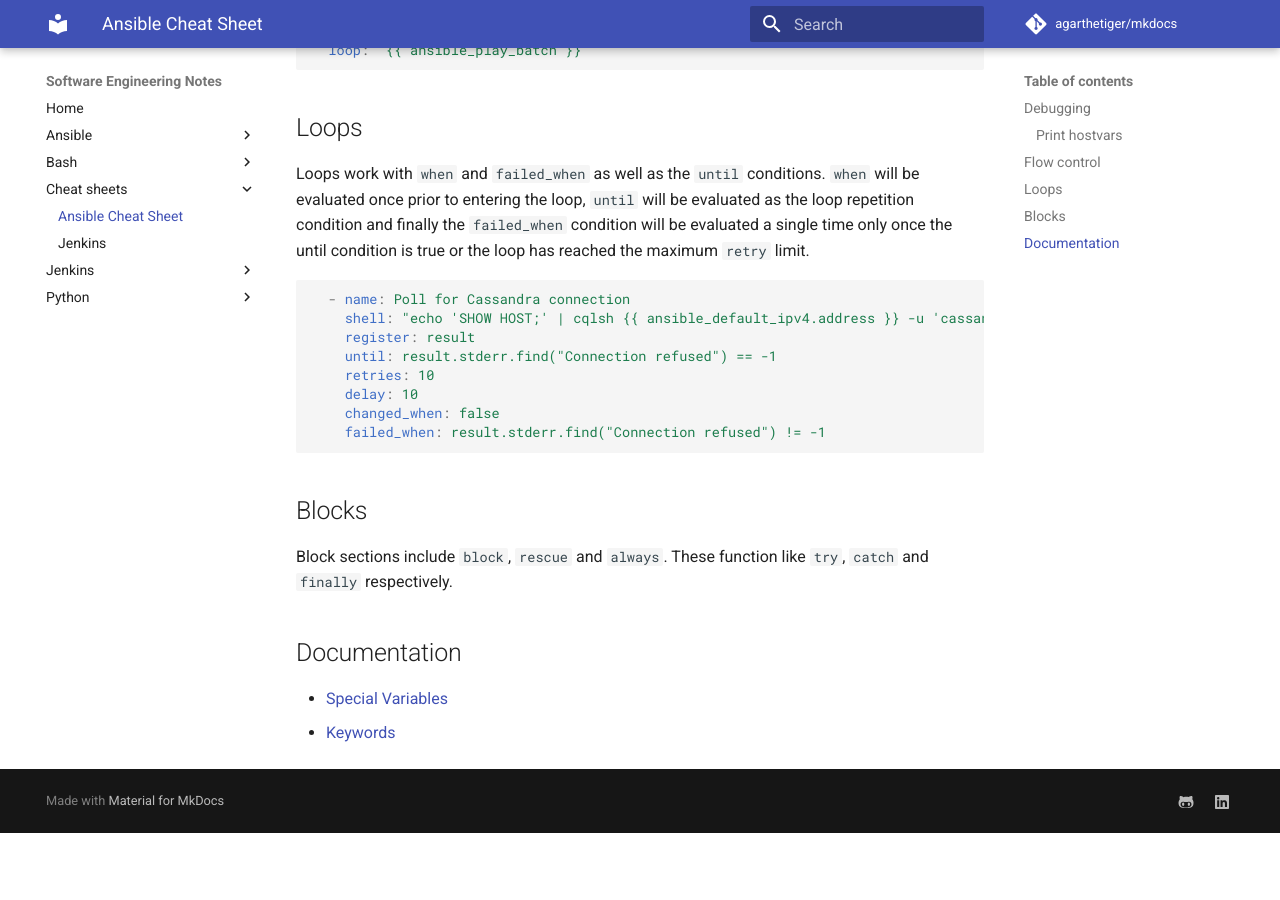
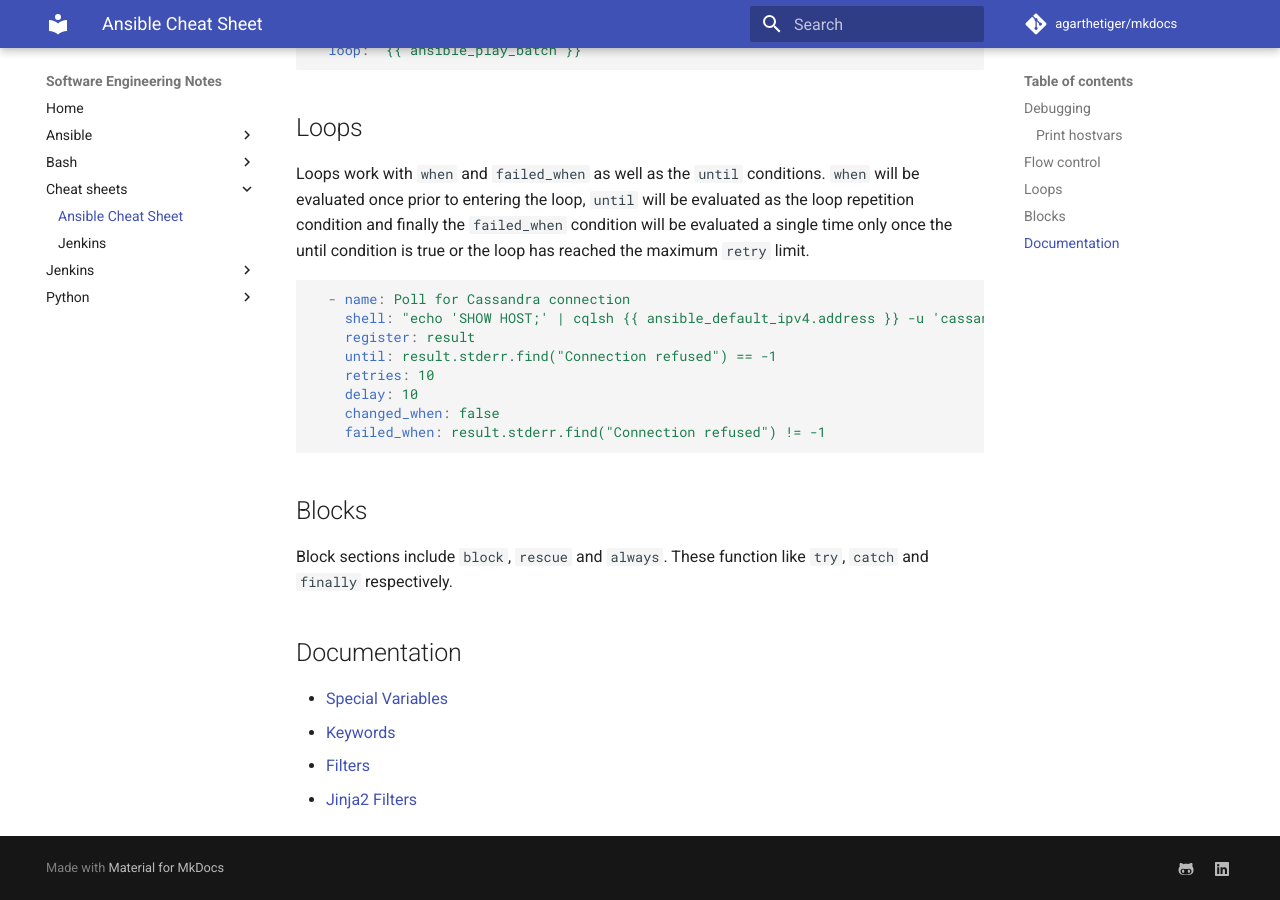
Before and after one commit to agarthetiger/mkdocs, an MkDocs documentation site: the page built from docs/cheat-sheets/ansible.md, in a window 1280 px wide and 900 px high, scrolled down 830 px. Built offline with MkDocs 1.6.1 and Material for MkDocs 9.7.7, drawn with Linux system fonts in a browser that asks for light colours; comment, search, counter and statistics services are not loaded; before the commit the page ends 1663 px from its top, so only the background shows below that.

Commit message:
Add links to Ansible and Jinja2 filter docs

```diff
--- a/docs/cheat-sheets/ansible.md
+++ b/docs/cheat-sheets/ansible.md
@@ -50,6 +50,10 @@ Block sections include `block`, `rescue` and `always`. These function like `try`
 
 * [Special Variables][ansible_special_variables]
 * [Keywords][ansible_keywords]
+* [Filters][ansible_filters]
+* [Jinja2 Filters][jinja2_filters]
 
 [ansible_keywords]: https://docs.ansible.com/ansible/latest/reference_appendices/playbooks_keywords.html
 [ansible_special_variables]: https://docs.ansible.com/ansible/latest/reference_appendices/special_variables.html
+[ansible_filters]: https://docs.ansible.com/ansible/latest/user_guide/playbooks_filters.html
+[jinja2_filters]: https://jinja.palletsprojects.com/en/2.10.x/templates/#builtin-filters
```
